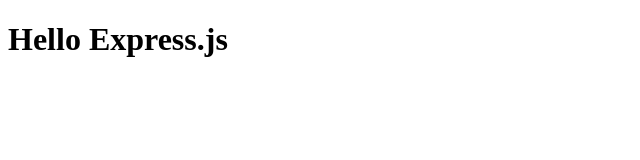
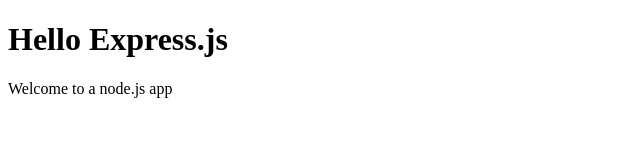
Before and after one commit to aensminger/web-server, a website: page public/index.html in a window 1280 px wide. Shown: the whole page, without its empty margins (0-640 px from the left). Drawn offline with Linux system fonts and the light colour scheme.

Commit message:
Added some index html p

```diff
--- a/public/index.html
+++ b/public/index.html
@@ -6,5 +6,6 @@
 	</head>
 	<body>
 		<h1> Hello Express.js </h1>
+		<p> Welcome to a node.js app </p>
 	</body>
 </html>
```
